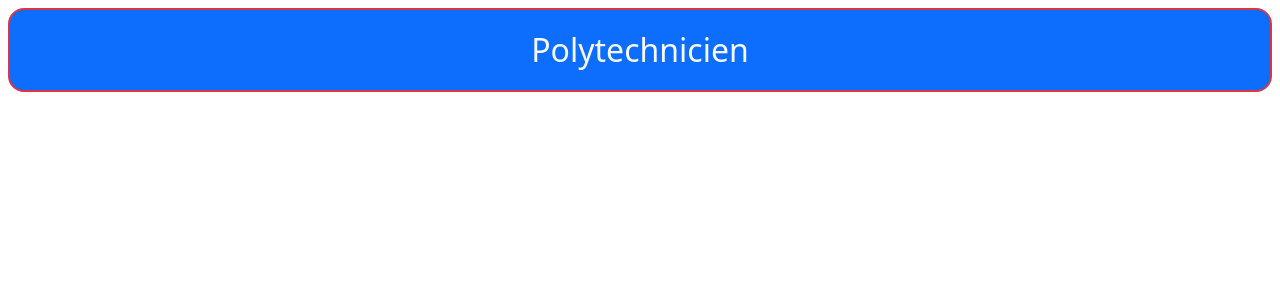
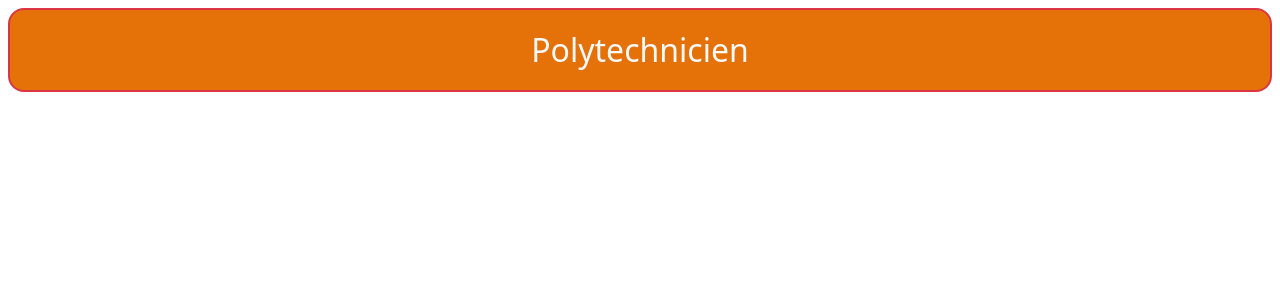
Before and after one commit to Elhadjiboye/Cours_Angular_IPSL, an Angular app: page / in a window 1280 px wide. Shown: the top 300 px of the page. Built offline with nearby package versions, Linux system fonts and the light colour scheme.

Commit message:
Customisation de Bootstrap

```diff
--- a/angular.json
+++ b/angular.json
@@ -30,7 +30,7 @@
               "src/assets"
             ],
             "styles": [
-              "src/styles.scss","node_modules/bootstrap/scss/bootstrap.scss"
+              "src/styles.scss"
             ],
             "scripts": []
           },
--- /dev/null
+++ b/src/_ipslscssvar.scss
@@ -0,0 +1 @@
+$primary:rgb(228, 114, 8);
--- a/src/styles.scss
+++ b/src/styles.scss
@@ -1 +1,3 @@
 /* You can add global styles to this file, and also import other style files */
+@import 'ipslscssvar';
+@import'../node_modules/bootstrap/scss/bootstrap';
```
